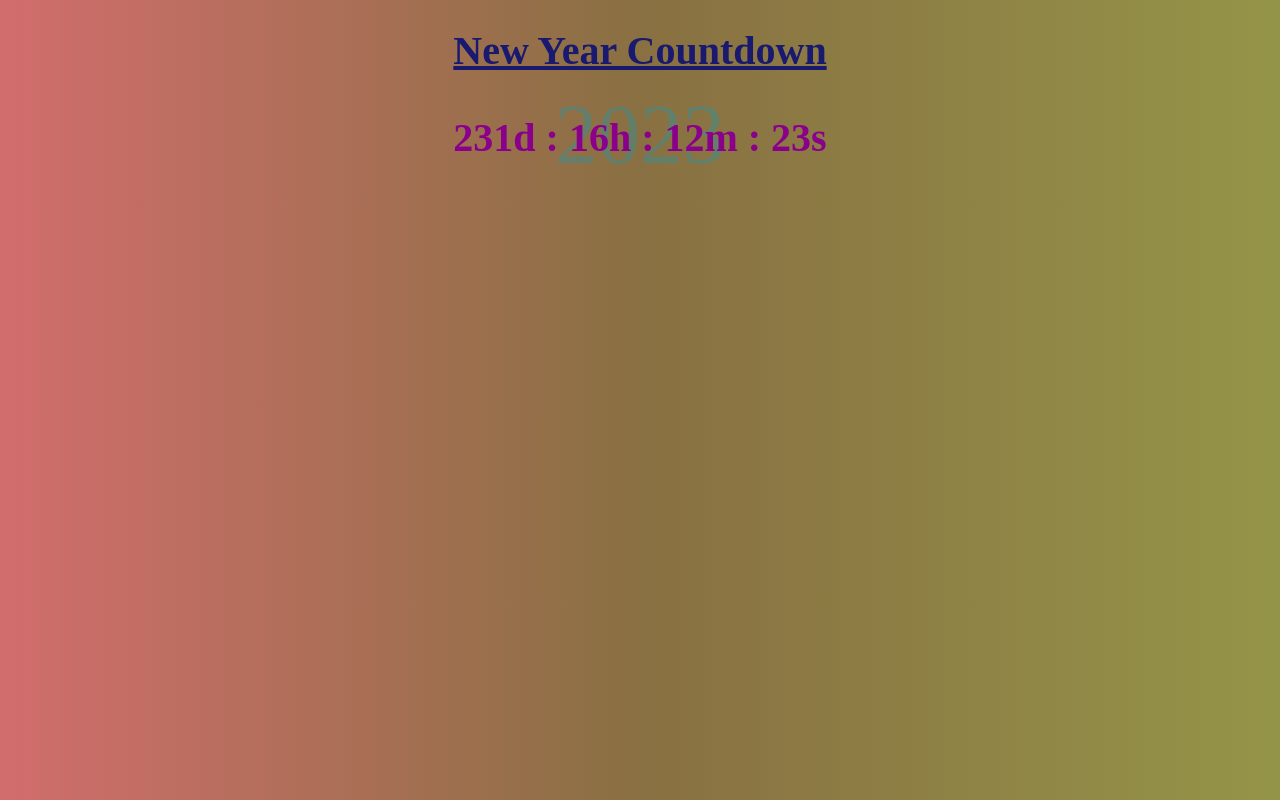
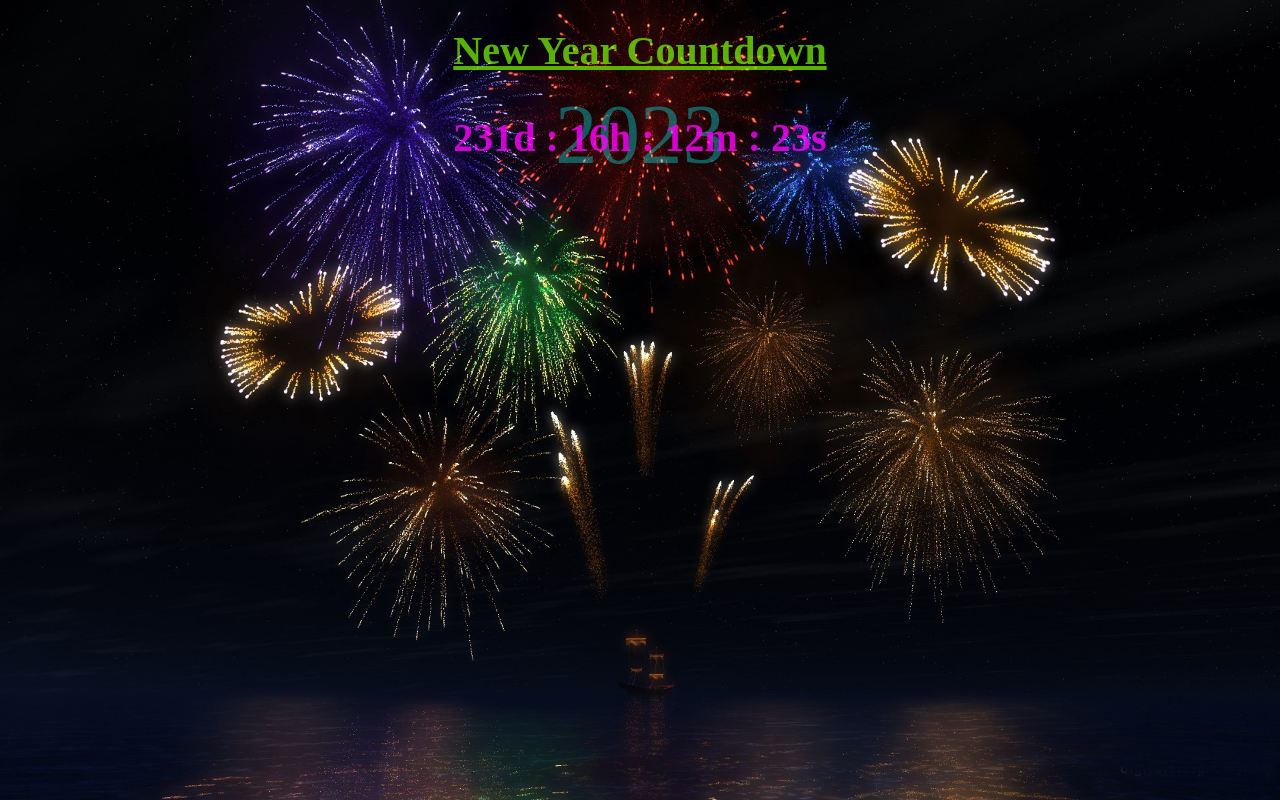
Before and after one commit to RohanNafde/SoC-Assignments, a plain HTML site: page Week 2/index.html in a window 1280 px wide. Drawn offline with Linux system fonts and the light colour scheme.

Commit message:
Changed background

```diff
--- a/Week 2/index.html
+++ b/Week 2/index.html
@@ -5,7 +5,7 @@
         <link rel="stylesheet" type="text/css" href="style.css">
     </head>
 
-    <body style="background-image: linear-gradient(to right, rgb(210, 109, 109),rgb(137, 112, 66), rgb(148, 148, 72));", onload="myFunction()">
+    <body onload="myFunction()">
 
         <div id="title">
             <h1><u>New Year Countdown</u></h1>
--- a/Week 2/style.css
+++ b/Week 2/style.css
@@ -1,10 +1,19 @@
+body
+{
+    background-image: url('355224.jpg');
+    background-repeat: no-repeat;
+    background-attachment: fixed;
+    background-size: 100% 100%;
+}
+
 #time
 {
 
     position: relative;
     text-align: center;
     font-size: 40px;
-    color:darkmagenta ;
+    color: magenta;
+    opacity: 0.8;
 }
 
 #background
@@ -16,8 +25,8 @@
     right: 0;
     z-index: -1;
     overflow: hidden;
-    color: #2795a3;
-    opacity: 0.4;
+    color: aqua;
+    opacity: 0.5;
     font-size: 85px;
     align-items: center;
 }
@@ -28,7 +37,8 @@
     text-align: center;
     font-style: bold;
     font-family: 'Times New Roman', Times, serif;
-    color: midnightblue;
+    color: lawngreen;
+    opacity: 0.7;
 }
 
 #loader
```
Also changed, not shown: Week 2/355224.jpg (added), Week 2/fireworks.jpg (added).
